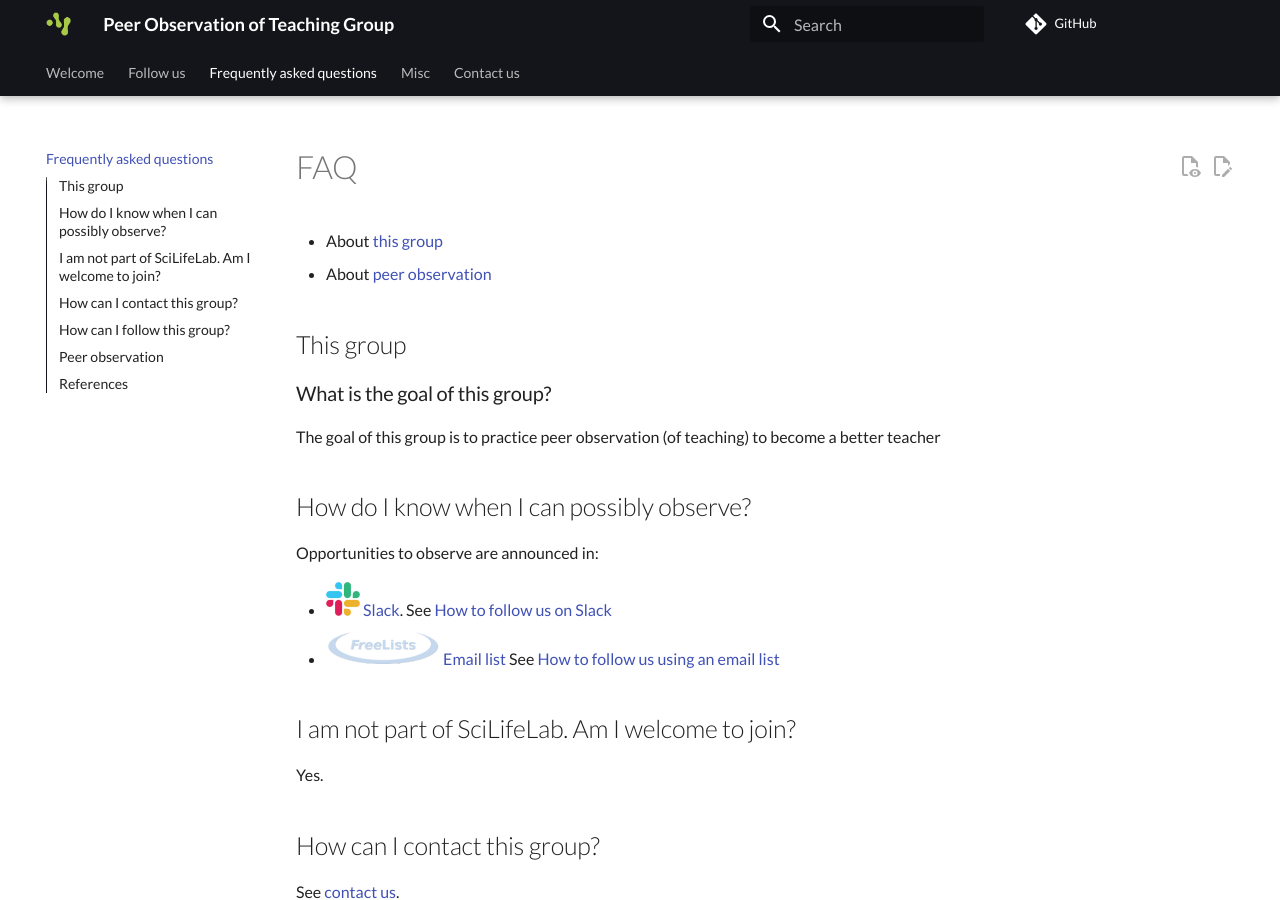
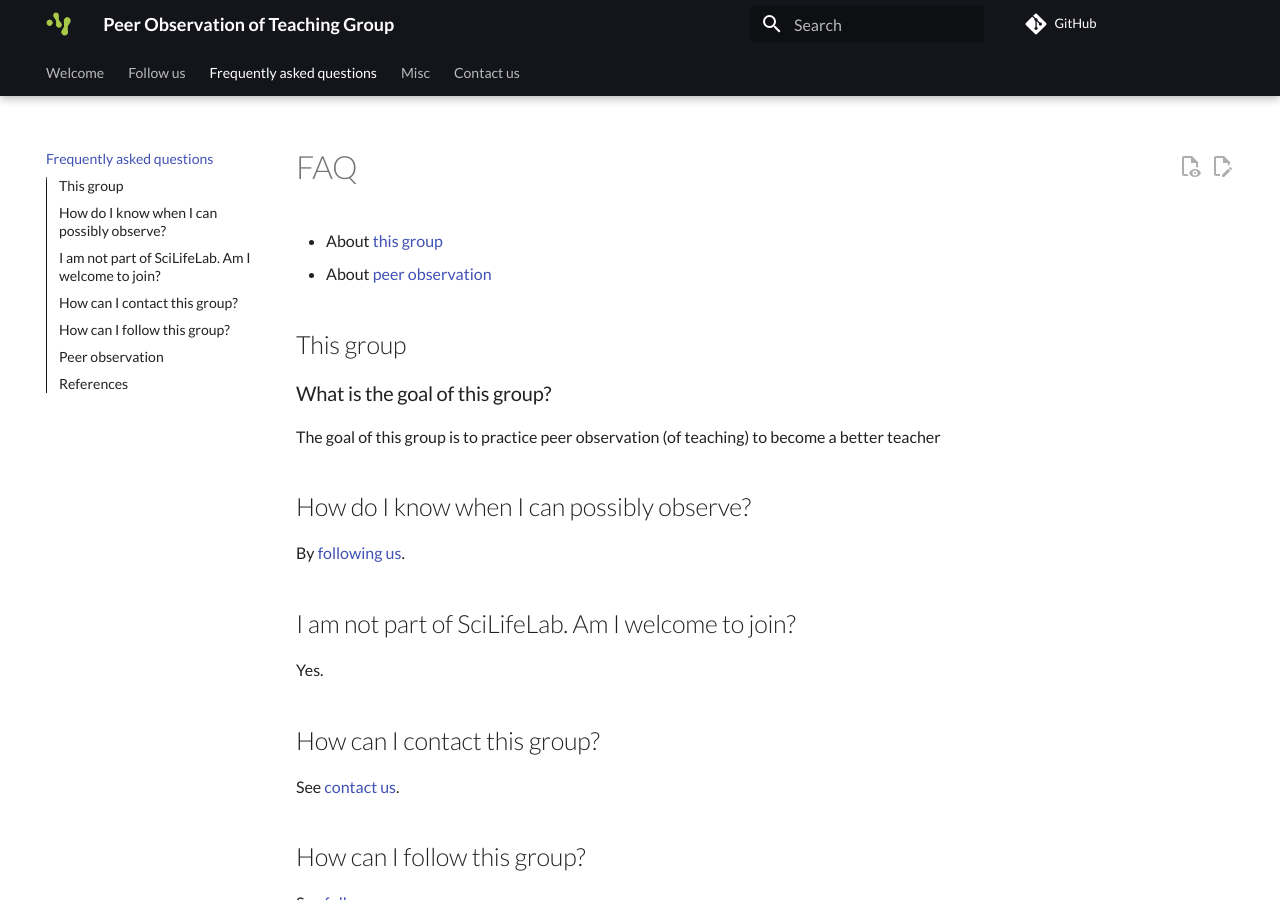
Before and after one commit to SciLifeLab/peer_observation_of_teaching_group, an MkDocs documentation site: the page built from docs/faq.md, in a window 1280 px wide and 900 px high. Built offline with MkDocs 1.6.1 and Material for MkDocs 9.7.7, drawn with Linux system fonts in a browser that asks for light colours; comment, search, counter and statistics services are not loaded.

Commit message:
Simplify

```diff
--- a/docs/faq.md
+++ b/docs/faq.md
@@ -20,12 +20,7 @@ to become a better teacher
 
 ## How do I know when I can possibly observe?
 
-Opportunities to observe are announced in:
-
-- ![Slack logo](slack_logo_34_x_34.png) [Slack](follow_us.md#slack).
-  See [How to follow us on Slack](follow_us.md#slack)
-- ![FreeLists logo](freelists_logo_114_x_34.png) [Email list](follow_us.md#email-list)
-  See [How to follow us using an email list](follow_us.md#email-list)
+By [following us](follow_us.md).
 
 ## I am not part of SciLifeLab. Am I welcome to join?
 
```
